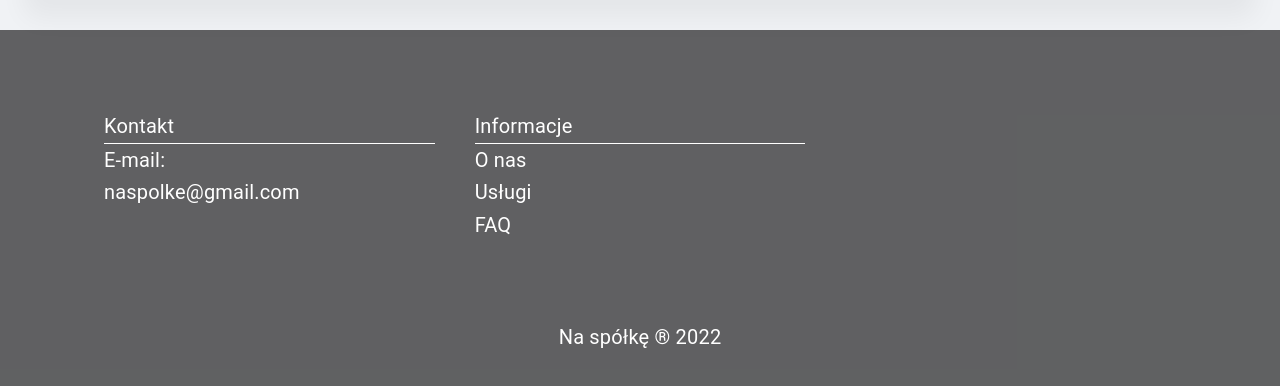
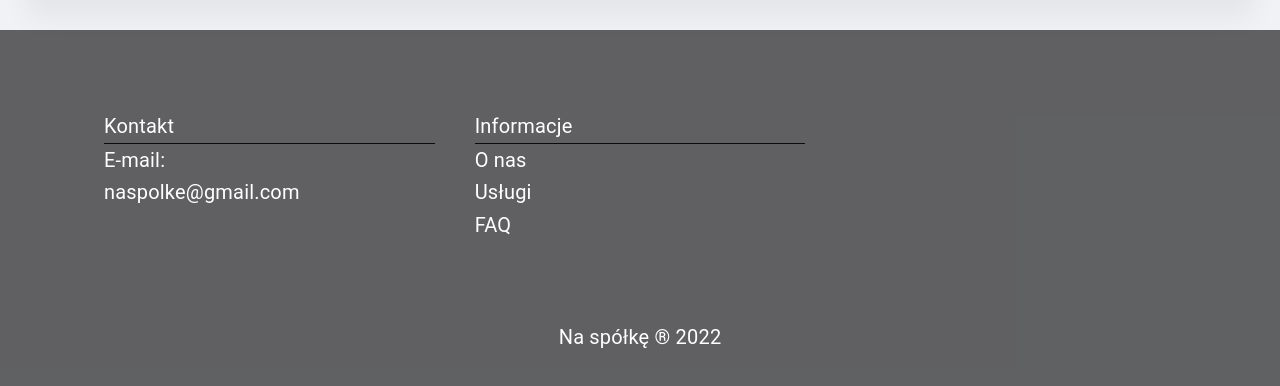
Before and after one commit to michal-bed/el-proyecte-grande-naspolke, a React (Create React App) app in the folder src/main/webapp/na-spolke-client/: page / in a window 1280 px wide. Shown: the part 1664-2050 px from the top of the page. Built offline with nearby package versions, Linux system fonts and the light colour scheme.

Commit message:
Change way text is colored in footer

```diff
--- a/src/main/webapp/na-spolke-client/src/componentsInUse/footer/Footer.js
+++ b/src/main/webapp/na-spolke-client/src/componentsInUse/footer/Footer.js
@@ -11,42 +11,42 @@ const WhiteTextTypography = withStyles({
 export default function Footer() {
     return <footer>
         <Box px={{ xs: 3, sm: 10 }} py={{ xs: 5, sm: 10 }}  bgcolor="text.secondary">
-            <WhiteTextTypography>
+
             <Container maxWidth="lg">
                 <Grid container spacing={5}>
                     <Grid item xs={12} sm={4}>
-                        <Box color='white' borderBottom={1}>Kontakt</Box>
+                        <Box borderBottom={1}><WhiteTextTypography>Kontakt</WhiteTextTypography></Box>
                         <Box>
-                            E-mail:
+                            <WhiteTextTypography>E-mail:</WhiteTextTypography>
                         </Box>
                         <Box>
-                            naspolke@gmail.com
+                            <WhiteTextTypography>naspolke@gmail.com</WhiteTextTypography>
                         </Box>
                     </Grid>
                     <Grid item xs={12} sm={4}>
-                        <Box color='white' borderBottom={1}>Informacje</Box>
+                        <Box borderBottom={1}><WhiteTextTypography>Informacje</WhiteTextTypography></Box>
                         <Box>
                             <Link href="/#o_nas" color="inherit">
-                                O nas
+                                <WhiteTextTypography>O nas</WhiteTextTypography>
                             </Link>
                         </Box>
                         <Box>
                             <Link href="/#uslugi">
-                                Usługi
+                                <WhiteTextTypography>Usługi</WhiteTextTypography>
                             </Link>
                         </Box>
                         <Box>
                             <Link href="/faq">
-                                FAQ
+                                <WhiteTextTypography>FAQ</WhiteTextTypography>
                             </Link>
                         </Box>
                     </Grid>
                 </Grid>
                 <Box textAlign="center" pt={{ xs: 5, sm: 10 }} pb={{ xs: 5, sm: 0 }}>
-                    Na spółkę &reg; {new Date().getFullYear()}
+                    <WhiteTextTypography> Na spółkę &reg; {new Date().getFullYear()}</WhiteTextTypography>
                 </Box>
             </Container>
-            </WhiteTextTypography>
+
         </Box>
     </footer>
 }
```
